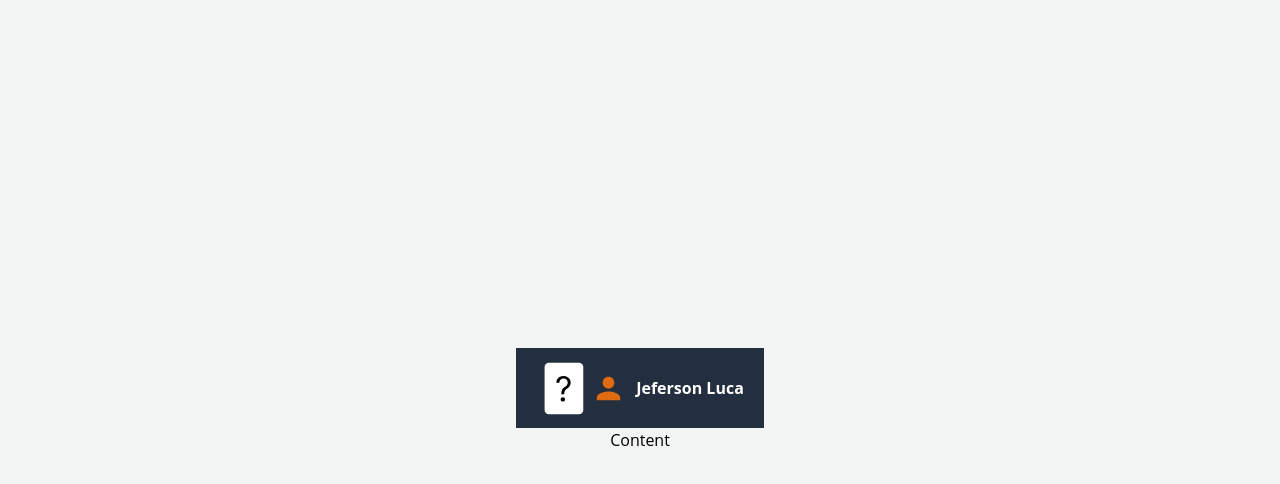
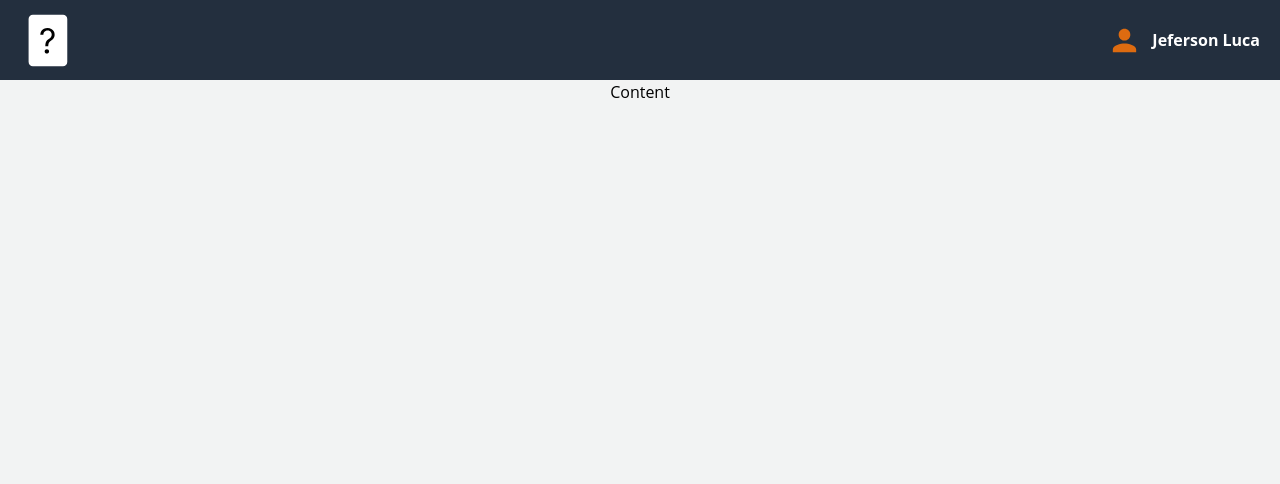
Before and after one commit to JefersonLucas/deck-of-random-cards, a React (Vite) app: page / in a window 1280 px wide. Shown: the top 484 px of the page. Built offline with nearby package versions, Linux system fonts and the light colour scheme.

Commit message:
Replaced atributes

```diff
--- a/src/styles/global.ts
+++ b/src/styles/global.ts
@@ -12,16 +12,16 @@ export default createGlobalStyle`
   }
 
   #root {
-    max-width: 1280px;
+    /* max-width: 1280px; */
     margin: 0 auto;
-    padding: 2rem;
+    /* padding: 2rem; */
     text-align: center;
   }
 
   body {
     margin: 0;
-    display: flex;
-    place-items: center;
+    /* display: flex; */
+    /* place-items: center; */
     min-width: 320px;
     min-height: 100vh;
   }
@@ -34,7 +34,7 @@ export default createGlobalStyle`
     font-size: 18px;
     font-weight: 500;
     font-family: inherit;
-    color: #fff;
+    color: ${({ theme }) => theme.colors.text.white};
     cursor: pointer;
     transition: all 0.25s;
     box-shadow: 0 2px 2px 0 rgb(0 0 0 / 14%), 0 3px 1px -2px rgb(0 0 0 / 20%),
```
